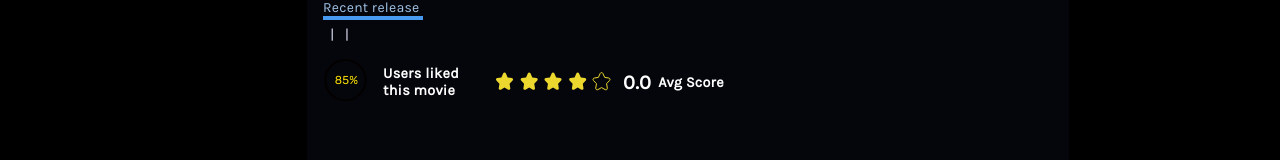
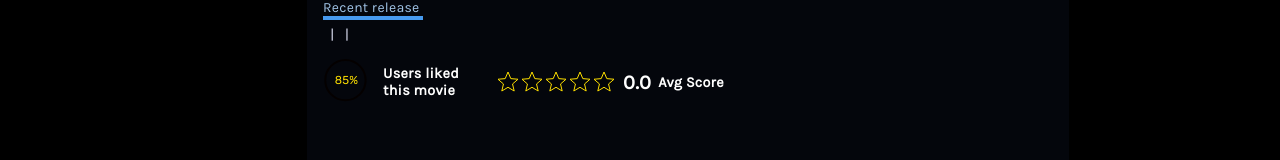
Before and after one commit to mballen-1/colombianos-movie-challenge, a React (Create React App) app: page / in a window 1280 px wide. Shown: the part 170-330 px from the top of the page. Built offline with nearby package versions, Linux system fonts and the light colour scheme; no server answers.

Commit message:
cmc/stg2: Adds styled rating

```diff
--- a/src/shared/CompleteAverageRating/CompleteAverageRating.tsx
+++ b/src/shared/CompleteAverageRating/CompleteAverageRating.tsx
@@ -1,17 +1,21 @@
 import React from 'react';
 import './CompleteAverageRating.css'
 import AverageRatingProps from '../AverageRating/types';
+import Rating from '@material-ui/lab/Rating';
+import { withStyles } from '@material-ui/core/styles';
+
+const StyledRating = withStyles({
+    root: {
+        color: '#ffe000',
+        stroke: '#ffe000'
+    }
+})(Rating);
 
 function CompleteAverageRating(props: AverageRatingProps) {
     const finalRating = Number(props.data / 10).toPrecision(2);
     return (
         <div className="complete-average__display recent-release-score__font">
-            <svg xmlns="http://www.w3.org/2000/svg" width="120" height="25" viewBox="0 0 120 25">
-                <g fill="none">
-                    <path stroke="#ECD72E" d="M111.317 18.15l-.723-4.5 3.045-3.176c.802-.836.344-2.256-.8-2.433l-4.153-.646-1.87-4.05c-.467-1.012-2.1-1.012-2.567 0l-1.87 4.05-4.153.646c-1.146.18-1.603 1.597-.8 2.433l3.045 3.175-.722 4.5c-.191 1.191 1.057 2.078 2.085 1.495l3.7-2.077 3.697 2.079c1.02.575 2.278-.296 2.086-1.496z" />
-                    <path fill="#ECD72E" d="M51.962 13.65l-.722 4.5c-.191 1.185 1.051 2.077 2.086 1.495l3.697-2.08 3.697 2.08c1.021.576 2.279-.297 2.086-1.495l-.722-4.5 3.044-3.176c.802-.836.344-2.256-.8-2.432l-4.153-.647-1.87-4.05c-.467-1.012-2.1-1.012-2.566 0l-1.87 4.05-4.153.647c-1.146.178-1.604 1.596-.8 2.432l3.046 3.176zM89.008 8.041l-4.152-.646-1.87-4.05c-.468-1.012-2.1-1.012-2.567 0l-1.87 4.05-4.153.646c-1.146.18-1.603 1.597-.8 2.433l3.045 3.176-.72 4.5c-.191 1.18 1.047 2.079 2.085 1.494l3.697-2.079 3.697 2.08c1.021.576 2.279-.297 2.086-1.495l-.722-4.5 3.044-3.176c.804-.836.344-2.256-.8-2.433zM28.13 13.65l-.722 4.5c-.19 1.19 1.058 2.075 2.087 1.495l3.697-2.08 3.698 2.08c1.021.577 2.279-.296 2.086-1.495l-.723-4.5 3.045-3.174c.802-.837.345-2.256-.8-2.433l-4.153-.646-1.869-4.052c-.467-1.012-2.099-1.012-2.566 0l-1.87 4.052-4.154.646c-1.146.179-1.604 1.596-.8 2.433l3.045 3.175zM15.817 8.041l-4.153-.646-1.87-4.05c-.467-1.012-2.1-1.012-2.566 0l-1.87 4.05-4.153.646C.059 8.22-.4 9.637.405 10.474l3.045 3.175-.723 4.5c-.19 1.183 1.05 2.08 2.086 1.494l3.699-2.079 3.697 2.08c1.02.576 2.278-.297 2.086-1.495l-.723-4.5 3.045-3.175c.803-.837.344-2.256-.8-2.433z" />
-                </g>
-            </svg>
+            <StyledRating value={Number(finalRating)} readOnly name="half-rating-read" precision={0.5}/>
             <p className="complete-rating-p">{finalRating}</p>
             <p className="complete-avg-rating-p">Avg Score</p>
         </div>
```
